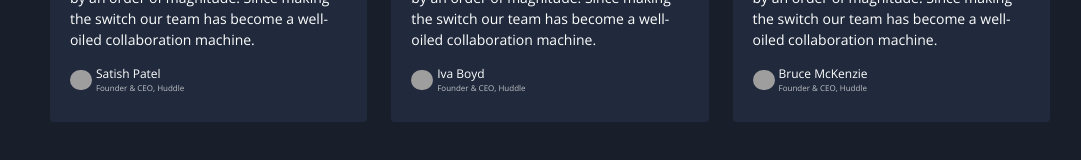
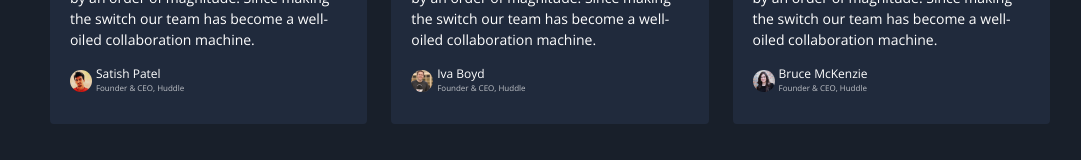
Before and after one commit to ulascan54/fylo-frontend, a Vue app: page / in a window 1280 px wide. Shown: the part 2302-2462 px from the top of the page, without its empty margins (96-1177 px from the left). Built offline with nearby package versions, Linux system fonts and the light colour scheme; grey boxes are pictures that could not be loaded.

Commit message:
header link tamamlandı

```diff
--- a/src/components/Home/Comments/index.vue
+++ b/src/components/Home/Comments/index.vue
@@ -1,9 +1,9 @@
 <template>
 <CommentImg/>
 <div class="comment-card">
-    <Card url="../../../assets/img/profile-1.jpg" name="Satish Patel" title="Founder & CEO, Huddle" comment="Fylo has improved our team productivity by an order of magnitude. Since making the switch our team has become a well-oiled collaboration machine."/>
-    <Card url="../../../assets/img/profile-2.jpg" name="Iva Boyd" title="Founder & CEO, Huddle" comment="Fylo has improved our team productivity by an order of magnitude. Since making the switch our team has become a well-oiled collaboration machine."/>
-    <Card url="../../../assets/img/profile-3.jpg" name="Bruce McKenzie" title="Founder & CEO, Huddle" comment="Fylo has improved our team productivity by an order of magnitude. Since making the switch our team has become a well-oiled collaboration machine."/>
+    <Card url="../../../../src/assets/img/profile-1.jpg" name="Satish Patel" title="Founder & CEO, Huddle" comment="Fylo has improved our team productivity by an order of magnitude. Since making the switch our team has become a well-oiled collaboration machine."/>
+    <Card url="../../../../src/assets/img/profile-2.jpg" name="Iva Boyd" title="Founder & CEO, Huddle" comment="Fylo has improved our team productivity by an order of magnitude. Since making the switch our team has become a well-oiled collaboration machine."/>
+    <Card url="../../../../src/assets/img/profile-3.jpg" name="Bruce McKenzie" title="Founder & CEO, Huddle" comment="Fylo has improved our team productivity by an order of magnitude. Since making the switch our team has become a well-oiled collaboration machine."/>
 </div>
 </template>
 <script setup>
--- a/src/components/Home/Features/index.vue
+++ b/src/components/Home/Features/index.vue
@@ -1,7 +1,7 @@
 <template>
 <div class="features ">
 
-<div class="container">
+<div class="container relative">
 
 <Card title="Access your files, anywhere" detail="The ability to use a smartphone, tablet, or computer to access your account means your files follow you everywhere.">
     <template #default>
@@ -18,11 +18,14 @@
     <PeopleIcon/>
     </template>
 </Card>
-<Card title="Store any type of file" detail="Whether you're sharing holidays photos or work documents, Fylo has you covered allowing for all file types to be securely stored and shared.">
+<Card  title="Store any type of file" detail="Whether you're sharing holidays photos or work documents, Fylo has you covered allowing for all file types to be securely stored and shared.">
     <template #default>
     <FileIcon/>
     </template>
 </Card>
+    <div  class="invisible absolute inset-0 w-full h-full  flex items-end justify-center">
+        <div id="Team" class="mb-24"></div>
+    </div>
 </div>
 </div>
 </template>
--- a/src/components/Home/Hero/index.vue
+++ b/src/components/Home/Hero/index.vue
@@ -14,7 +14,7 @@
              </template>
         </Detail>
         <div class="flex items-center justify-center mt-8">
-        <Button :text="'Get Started'" :size="'w-72 h-14'"/>
+        <Button :text="'Get Started'" :size="'w-72 h-14'" id="Features"/>
 
         </div>
         </div>
--- a/src/view/Home.vue
+++ b/src/view/Home.vue
@@ -1,8 +1,8 @@
 <template>
         <Header />
         <Hero/>
-        <Features id="Features"/>
-        <Team id="Team"/>
+        <Features />
+        <Team />
         <Comments/>
         <GetMail/>
         <Footer/>
```
